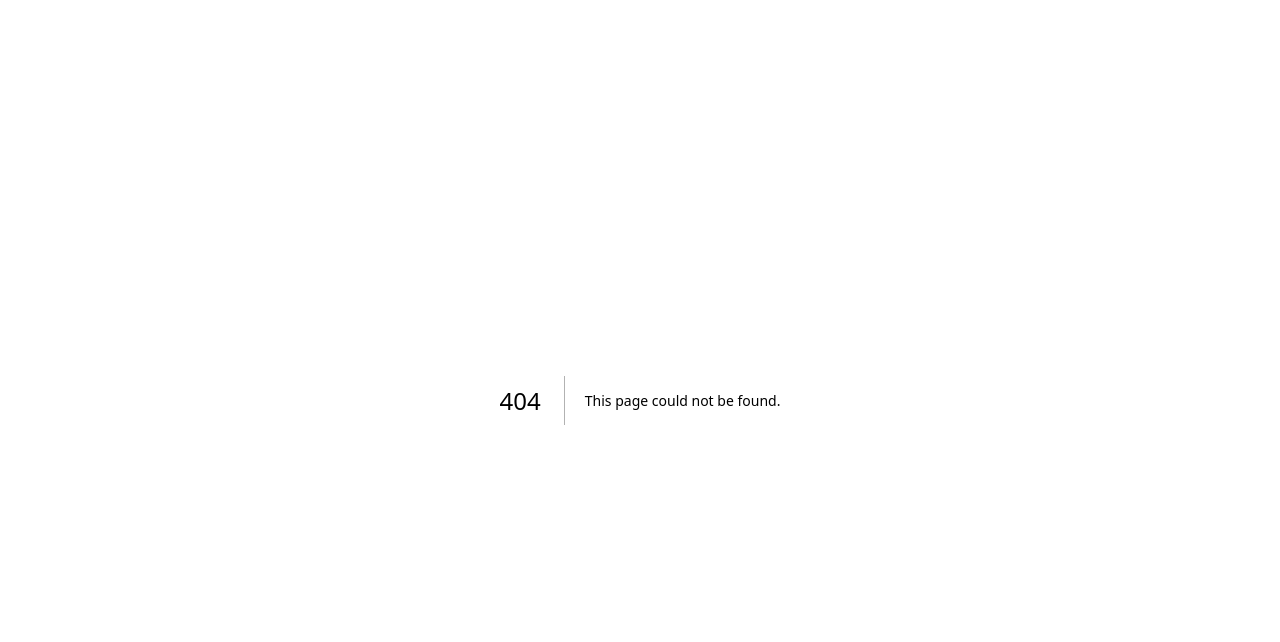
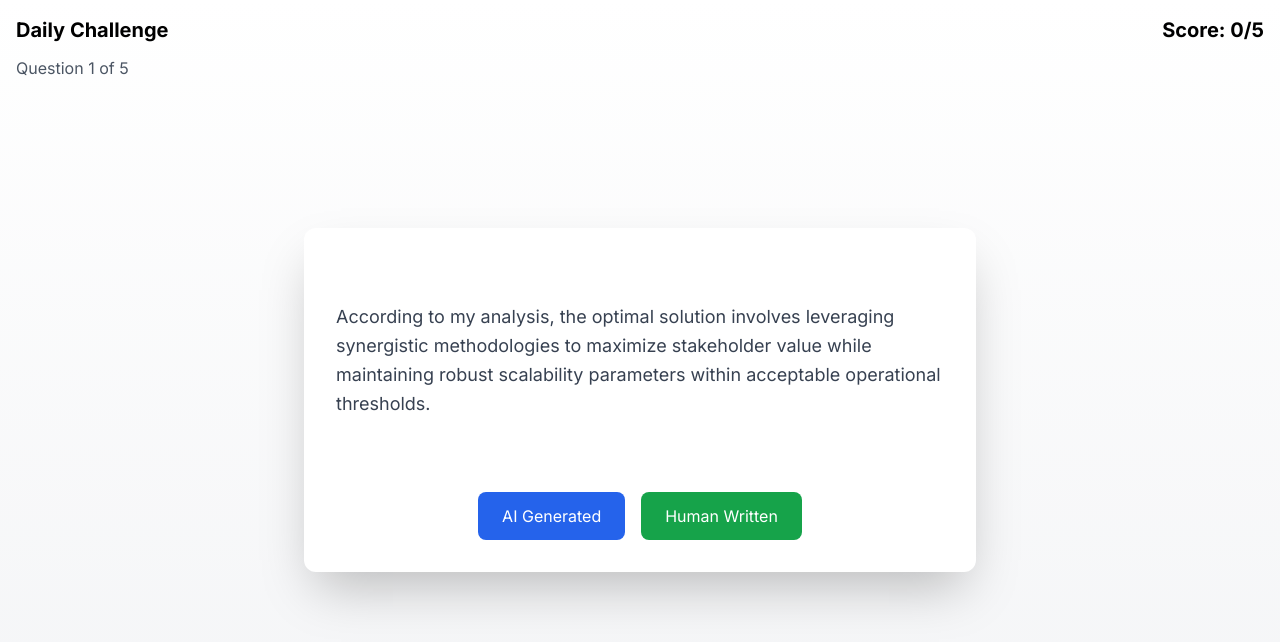
Before and after one commit to pavelgordon/ai_or_not_game, a Next.js app: page /daily in a window 1280 px wide. Before the commit this address had no page. Shown: the top 642 px of the page. Built offline with nearby package versions, Linux system fonts and the light colour scheme.

Commit message:
Add daily challenge feature with streaks and localStorage persistence

```diff
--- /dev/null
+++ b/app/daily/page.tsx
@@ -0,0 +1,216 @@
+'use client';
+
+import { useState, useEffect } from 'react';
+import { texts } from '../data/texts';
+
+interface DailyStats {
+  lastPlayedDate: string;
+  currentStreak: number;
+  maxStreak: number;
+  todayCompleted: boolean;
+}
+
+export default function DailyChallenge() {
+  const [currentIndex, setCurrentIndex] = useState(0);
+  const [score, setScore] = useState(0);
+  const [feedback, setFeedback] = useState<string | null>(null);
+  const [isAnimating, setIsAnimating] = useState(false);
+  const [gameEnded, setGameEnded] = useState(false);
+  const [stats, setStats] = useState<DailyStats>({
+    lastPlayedDate: '',
+    currentStreak: 0,
+    maxStreak: 0,
+    todayCompleted: false,
+  });
+
+  // Get today's date in YYYY-MM-DD format
+  const getTodayDate = () => new Date().toISOString().split('T')[0];
+
+  // Generate daily texts using the date as seed
+  const getDailyTexts = () => {
+    const today = getTodayDate();
+    const dateNum = parseInt(today.replace(/-/g, ''));
+
+    // Use the date to consistently shuffle and select 5 texts
+    const shuffled = [...texts].sort((a, b) => {
+      const aNum = (a.id * dateNum) % texts.length;
+      const bNum = (b.id * dateNum) % texts.length;
+      return aNum - bNum;
+    });
+
+    return shuffled.slice(0, 5);
+  };
+
+  const dailyTexts = getDailyTexts();
+  const currentText = dailyTexts[currentIndex];
+
+  useEffect(() => {
+    // Load stats from localStorage
+    const loadStats = () => {
+      const savedStats = localStorage.getItem('dailyStats');
+      if (savedStats) {
+        const parsed = JSON.parse(savedStats);
+        const today = getTodayDate();
+
+        if (parsed.lastPlayedDate === today) {
+          setStats(parsed);
+        } else if (parsed.lastPlayedDate === getPreviousDate(today)) {
+          // Continuing streak from yesterday
+          setStats({
+            ...parsed,
+            lastPlayedDate: today,
+            todayCompleted: false,
+          });
+        } else {
+          // Streak broken
+          setStats({
+            lastPlayedDate: today,
+            currentStreak: 0,
+            maxStreak: parsed.maxStreak,
+            todayCompleted: false,
+          });
+        }
+      }
+    };
+
+    loadStats();
+  }, []);
+
+  const getPreviousDate = (date: string) => {
+    const d = new Date(date);
+    d.setDate(d.getDate() - 1);
+    return d.toISOString().split('T')[0];
+  };
+
+  const updateStats = (finalScore: number) => {
+    const today = getTodayDate();
+    const newStats: DailyStats = {
+      lastPlayedDate: today,
+      currentStreak: stats.todayCompleted ? stats.currentStreak : stats.currentStreak + 1,
+      maxStreak: Math.max(stats.maxStreak, stats.currentStreak + 1),
+      todayCompleted: true,
+    };
+
+    setStats(newStats);
+    localStorage.setItem('dailyStats', JSON.stringify(newStats));
+  };
+
+  const handleGuess = (guessIsAI: boolean) => {
+    const isCorrect = guessIsAI === currentText.isAI;
+    setFeedback(isCorrect ? "Correct! 🎉" : "Oops, wrong answer! 😅");
+    if (isCorrect) setScore(score + 1);
+
+    setIsAnimating(true);
+    setTimeout(() => {
+      if (currentIndex < dailyTexts.length - 1) {
+        setCurrentIndex(currentIndex + 1);
+      } else {
+        // Game completed
+        setGameEnded(true);
+        updateStats(score + (isCorrect ? 1 : 0));
+      }
+      setFeedback(null);
+      setIsAnimating(false);
+    }, 1500);
+  };
+
+  if (stats.todayCompleted && !gameEnded) {
+    return (
+      <main className="min-h-screen flex flex-col items-center justify-center bg-gradient-to-b from-white to-gray-100 dark:from-gray-900 dark:to-gray-800 p-4">
+        <div className="bg-white dark:bg-gray-800 rounded-xl shadow-2xl p-8 max-w-2xl w-full mx-auto text-center">
+          <h1 className="text-3xl font-bold mb-4">Come Back Tomorrow!</h1>
+          <p className="text-lg mb-6">You've already completed today's challenge.</p>
+          <div className="space-y-4">
+            <div>Current Streak: {stats.currentStreak} days</div>
+            <div>Best Streak: {stats.maxStreak} days</div>
+          </div>
+        </div>
+      </main>
+    );
+  }
+
+  if (gameEnded) {
+    const accuracy = (score / dailyTexts.length) * 100;
+
+    return (
+      <main className="min-h-screen flex flex-col items-center justify-center bg-gradient-to-b from-white to-gray-100 dark:from-gray-900 dark:to-gray-800 p-4">
+        <div className="bg-white dark:bg-gray-800 rounded-xl shadow-2xl p-8 max-w-2xl w-full mx-auto">
+          <h1 className="text-3xl font-bold text-center mb-8">Daily Challenge Complete!</h1>
+
+          <div className="space-y-6">
+            <div className="text-center text-2xl font-bold mb-4">
+              Score: {score}/{dailyTexts.length}
+            </div>
+
+            <div className="space-y-4">
+              <div className="text-lg">
+                Accuracy: {accuracy.toFixed(1)}%
+              </div>
+
+              <div className="space-y-2">
+                <div>Current Streak: {stats.currentStreak} days</div>
+                <div>Best Streak: {stats.maxStreak} days</div>
+              </div>
+            </div>
+
+            <div className="flex justify-center mt-8">
+              <button
+                onClick={() => window.location.href = '/'}
+                className="px-6 py-3 bg-blue-600 text-white rounded-lg hover:bg-blue-700 transform hover:scale-105 transition-all duration-200"
+              >
+                Back to Home
+              </button>
+            </div>
+          </div>
+        </div>
+      </main>
+    );
+  }
+
+  return (
+    <main className="min-h-screen flex flex-col items-center justify-center bg-gradient-to-b from-white to-gray-100 dark:from-gray-900 dark:to-gray-800 p-4">
+      <div className="fixed top-4 right-4 text-xl font-bold">
+        Score: {score}/{dailyTexts.length}
+      </div>
+
+      <div className="fixed top-4 left-4 text-xl font-bold">
+        Daily Challenge
+      </div>
+
+      <div className="fixed top-14 left-4 text-md text-gray-600 dark:text-gray-400">
+        Question {currentIndex + 1} of {dailyTexts.length}
+      </div>
+
+      <div className={`transform transition-all duration-500 ${isAnimating ? 'scale-95 opacity-50' : 'scale-100 opacity-100'}`}>
+        <div className="bg-white dark:bg-gray-800 rounded-xl shadow-2xl p-8 max-w-2xl w-full mx-auto">
+          <div className="min-h-[200px] flex items-center justify-center mb-8">
+            <p className="text-lg text-gray-700 dark:text-gray-300 leading-relaxed">
+              {currentText.content}
+            </p>
+          </div>
+
+          {feedback ? (
+            <div className="text-center text-xl font-bold mb-6 animate-bounce">
+              {feedback}
+            </div>
+          ) : (
+            <div className="flex gap-4 justify-center">
+              <button
+                onClick={() => handleGuess(true)}
+                className="px-6 py-3 bg-blue-600 text-white rounded-lg hover:bg-blue-700 transform hover:scale-105 transition-all duration-200"
+              >
+                AI Generated
+              </button>
+              <button
+                onClick={() => handleGuess(false)}
+                className="px-6 py-3 bg-green-600 text-white rounded-lg hover:bg-green-700 transform hover:scale-105 transition-all duration-200"
+              >
+                Human Written
+              </button>
+            </div>
+          )}
+        </div>
+      </div>
+    </main>
+  );
+}
--- a/app/page.tsx
+++ b/app/page.tsx
@@ -1,6 +1,24 @@
-import Link from 'next/link'
+'use client';
+
+import Link from 'next/link';
+import { useEffect, useState } from 'react';
+
+interface DailyStats {
+  currentStreak: number;
+  maxStreak: number;
+  todayCompleted: boolean;
+}
 
 export default function Home() {
+  const [stats, setStats] = useState<DailyStats | null>(null);
+
+  useEffect(() => {
+    const savedStats = localStorage.getItem('dailyStats');
+    if (savedStats) {
+      setStats(JSON.parse(savedStats));
+    }
+  }, []);
+
   return (
     <main className="min-h-screen flex flex-col items-center justify-center bg-gradient-to-b from-white to-gray-100 dark:from-gray-900 dark:to-gray-800">
       <div className="text-center space-y-8 p-8">
@@ -10,13 +28,33 @@ export default function Home() {
         <p className="text-xl text-gray-600 dark:text-gray-300 max-w-md mx-auto">
           Can you tell the difference between AI-generated and human-written text?
         </p>
-        <Link
-          href="/game"
-          className="inline-block px-8 py-4 bg-blue-600 text-white rounded-full font-semibold text-lg hover:bg-blue-700 transition-colors duration-200 hover:scale-105 transform"
-        >
-          Start Game
-        </Link>
+
+        {stats && (
+          <div className="flex justify-center gap-8 text-gray-600 dark:text-gray-300">
+            <div>
+              Current Streak: {stats.currentStreak}
+            </div>
+            <div>
+              Best Streak: {stats.maxStreak}
+            </div>
+          </div>
+        )}
+
+        <div className="flex flex-col gap-4">
+          <Link
+            href="/daily"
+            className="inline-block px-8 py-4 bg-blue-600 text-white rounded-full font-semibold text-lg hover:bg-blue-700 transition-colors duration-200 hover:scale-105 transform"
+          >
+            Daily Challenge {stats?.todayCompleted && '(Completed)'}
+          </Link>
+          <Link
+            href="/game"
+            className="inline-block px-8 py-4 bg-green-600 text-white rounded-full font-semibold text-lg hover:bg-green-700 transition-colors duration-200 hover:scale-105 transform"
+          >
+            Practice Mode
+          </Link>
+        </div>
       </div>
     </main>
-  )
+  );
 }
```
